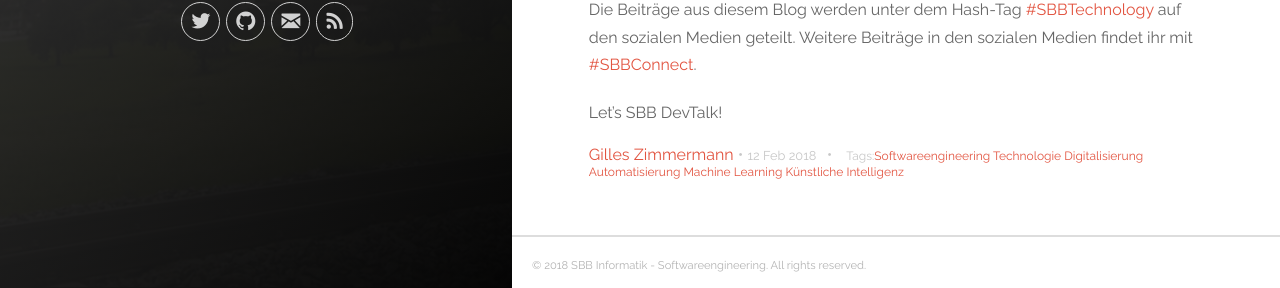
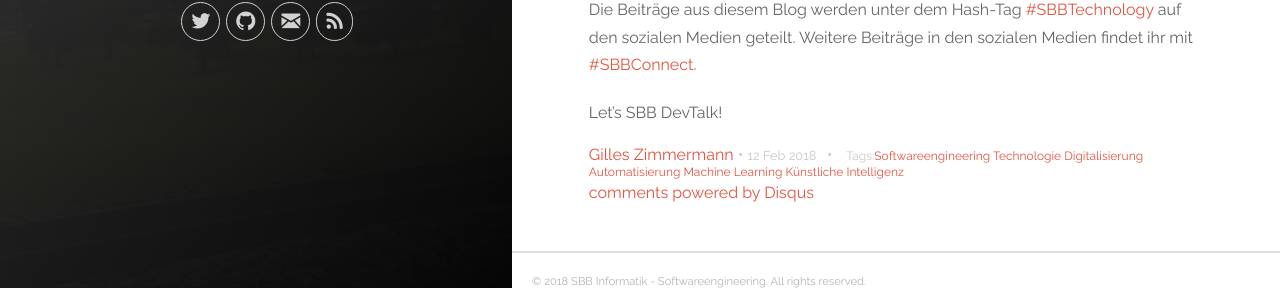
Before and after one commit to denysvitali/SchweizerischeBundesbahnen.github.io, a Jekyll site: the page built from _posts/2018-02-12-software-engineering-technologie-blog.markdown, in a window 1280 px wide and 900 px high, scrolled down 796 px, cut to the strip 612-900 px from the top of the window. Built offline with Jekyll 4.4.1, drawn with Linux system fonts in a browser that asks for light colours; nearby versions of some CDN libraries; comment, search, counter and statistics services are not loaded; some of the changed lines change nothing that is shown.

Commit message:
disqus added

```diff
--- a/_config.yml
+++ b/_config.yml
@@ -4,7 +4,7 @@ description: 'Stories rund um die Softwareentwicklung bei der SBB CFF FFS'
 url: 'https://SchweizerischeBundesbahnen.github.io'
 baseurl: '/'
 google_analytics: 'UA-113933653-1'
-# disqus_shortname: 'your-disqus-name'
+disqus_shortname: 'techblog-sbb-ch'
 
 author:
   name: 'SBB Informatik - Softwareengineering'
--- a/_layouts/post.html
+++ b/_layouts/post.html
@@ -1,5 +1,6 @@
 ---
 layout: default
+comments: true
 ---
 <article class="post-container post-container--single">
   <header class="post-header">
```
